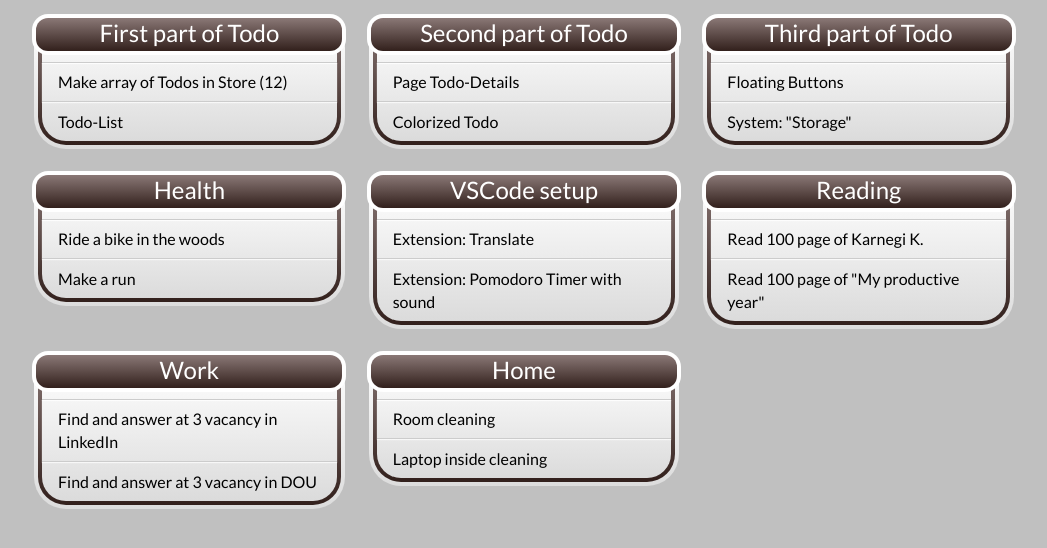
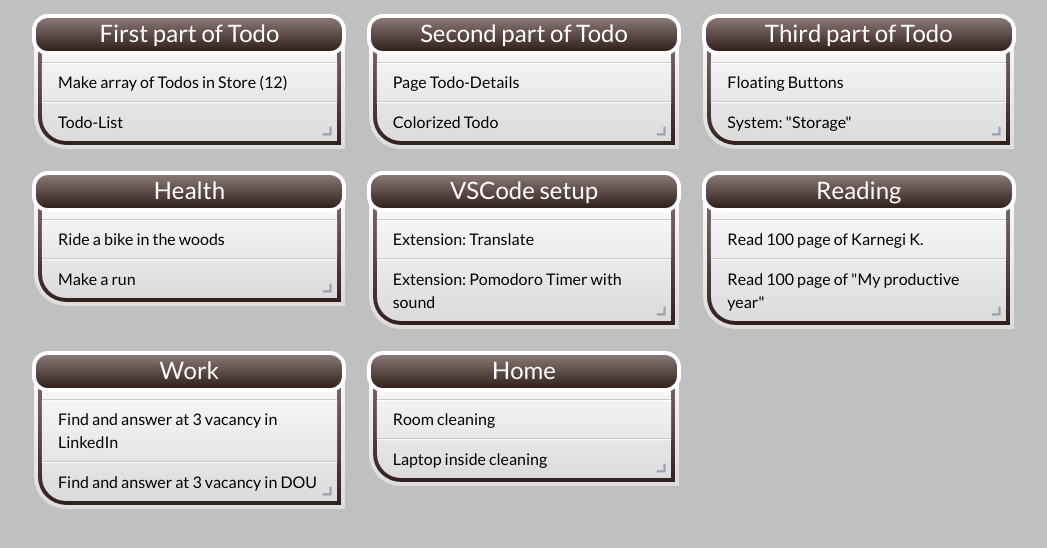
Before and after one commit to ewgenij87snwork/todo-87sn, a Vue app: page / in a window 1280 px wide. Shown: the top 548 px of the page, without its empty margins (116-1163 px from the left). Built offline with nearby package versions, Linux system fonts and the light colour scheme.

Commit message:
Todo chevron bottom right

```diff
--- a/src/App.vue
+++ b/src/App.vue
@@ -15,8 +15,9 @@ export default {
 
 <style>
 @import url("https://fonts.googleapis.com/css?family=Lato&display=swap");
+@import url("https://cdnjs.cloudflare.com/ajax/libs/font-awesome/5.13.0/css/all.min.css");
 * {
-  font-family: "Lato", sans-serif;
+  font-family: "Lato", trebuchet ms, verdana, sans-serif;
   margin: 0;
   padding: 0;
 }
--- a/src/components/Todo.vue
+++ b/src/components/Todo.vue
@@ -10,6 +10,10 @@
           <task :task="task" />
         </li>
       </ul>
+      <span>
+        <!-- <i class="fal fa-angle-double-down"></i> -->
+        <i class="fas fa-chevron-down"></i>
+      </span>
     </div>
   </div>
 </template>
@@ -63,10 +67,10 @@ export default {
 .todo {
   background: rgb(140, 166, 186);
   padding: 0.25rem;
-  font: trebuchet ms, verdana, sans-serif;
   cursor: pointer;
   border: dashed 0.25rem transparent;
   border-radius: 2rem;
+  border-bottom-right-radius: 0px;
   box-sizing: border-box;
   background: linear-gradient(#fff, #dbdbdb) content-box,
     linear-gradient(var(--color0), var(--color1)) padding-box,
@@ -95,6 +99,7 @@ export default {
 }
 .todo_body {
   line-height: 1.44;
+  position: relative;
   li {
     padding: 0.5rem 1rem;
     border-bottom: 1px solid #ccc;
@@ -119,5 +124,23 @@ export default {
     border-bottom: none;
     box-shadow: none;
   }
+  span {
+    position: absolute;
+    right: -2px;
+    bottom: -2px;
+    line-height: 1;
+    border-radius: 50%;
+    height: 20px;
+    width: 20px;
+
+    i {
+      position: absolute;
+      top: 50%;
+      left: 50%;
+      transform: translate(-50%, -50%) rotate(-45deg);
+      font-size: 14px;
+      color: #9a9faf;
+    }
+  }
 }
 </style>
```
